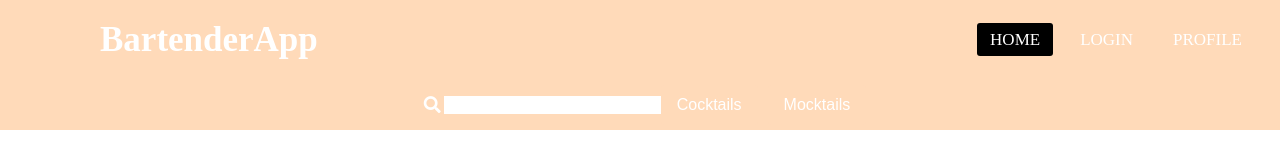
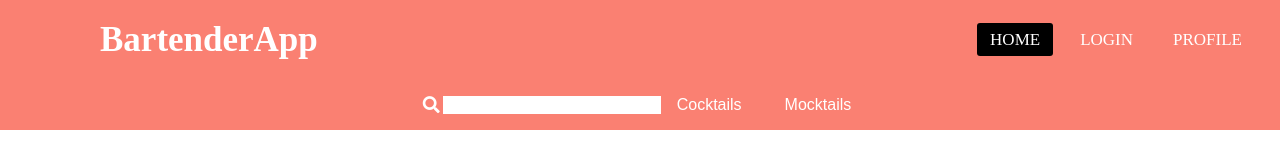
Before and after one commit to Pepalacios/csc642-BartenderApp, a website: page html/navbar.html in a window 1280 px wide. Drawn offline with Linux system fonts and the light colour scheme.

Commit message:
made changes to navbar to make it easier to see

```diff
--- a/css/app.css
+++ b/css/app.css
@@ -11,7 +11,7 @@ body{
 nav {
   position: sticky;
   top: 0;
-  background: peachpuff;
+  background: salmon;
   height: 80px;
   width: 100%;
 }
@@ -50,6 +50,7 @@ a.active,a:hover{
   margin: 30px 0;
   border-radius: 30px;
 }
+
 .checkbtn{
   font-size: 30px;
   color: white;
@@ -92,6 +93,7 @@ a.active,a:hover{
   }
   nav ul li a{
     font-size: 20px;
+
   }
   a:hover,a.active{
     background: none;
@@ -111,7 +113,7 @@ section{
   display: flex;
   justify-content: center;
   align-items: center;
-  background-color: peachpuff;
+  background-color: salmon;
   height: 50px;
   width: 100%;
 
@@ -143,12 +145,12 @@ section{
 }
 .search-bar button {
   padding: 8px 16px;
-  background-color: peachpuff;
+  background-color: salmon;
   color: #fff;
   border: none;
   border-radius: 4px;
   cursor: pointer;
-  margin-left: 10px;
+  margin-left: 11px;
   height: 40px;
   font-size: 16px;
 }
@@ -157,7 +159,6 @@ section{
 .search-bar form i {
   position: absolute;
   font-size: 17px;
-  margin-left: 10px;
   color: #ffffff;
   margin-left: 10px;
 }
```
Also changed, not shown: html/navbar.html (line endings or trailing spaces).
